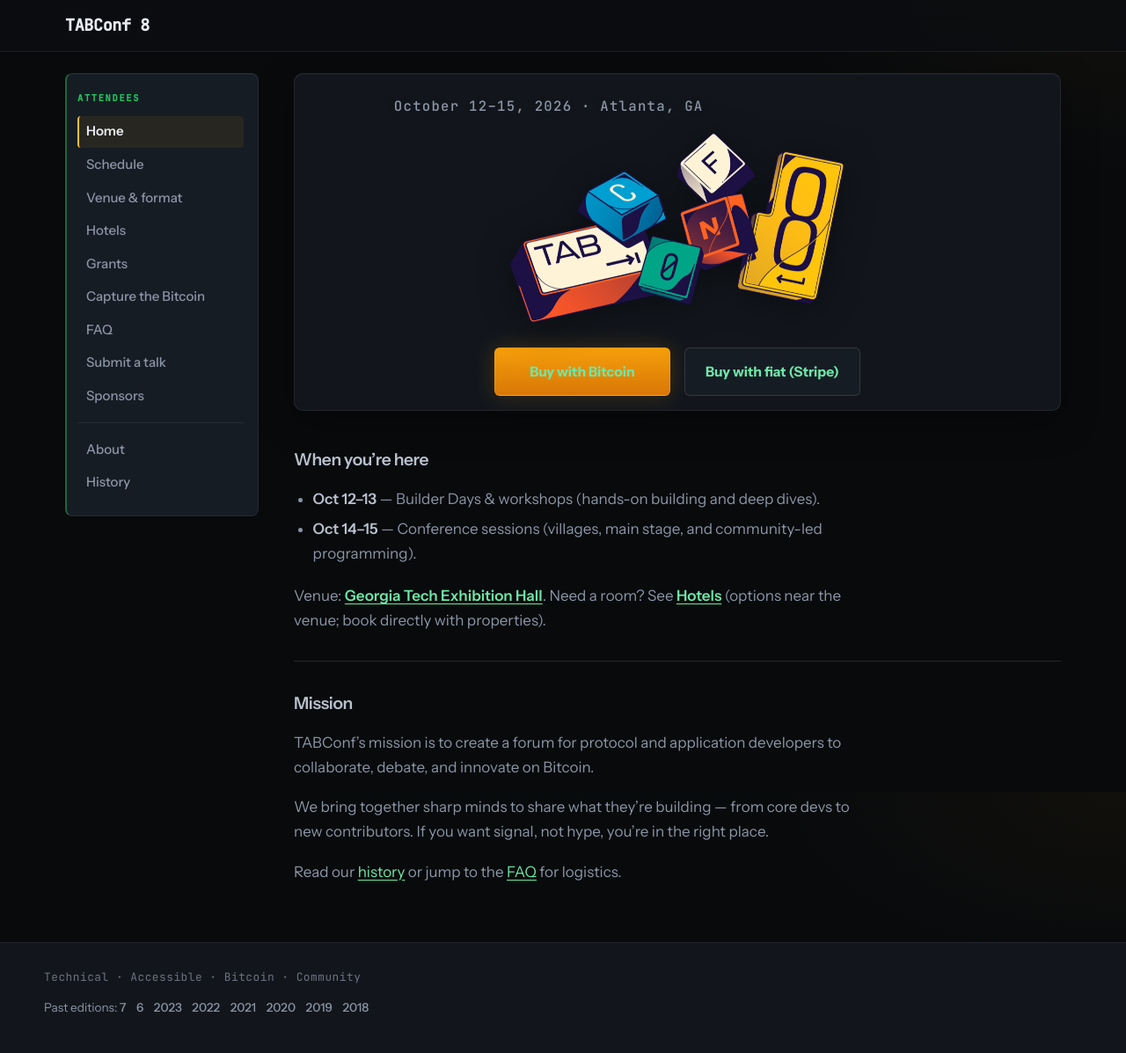
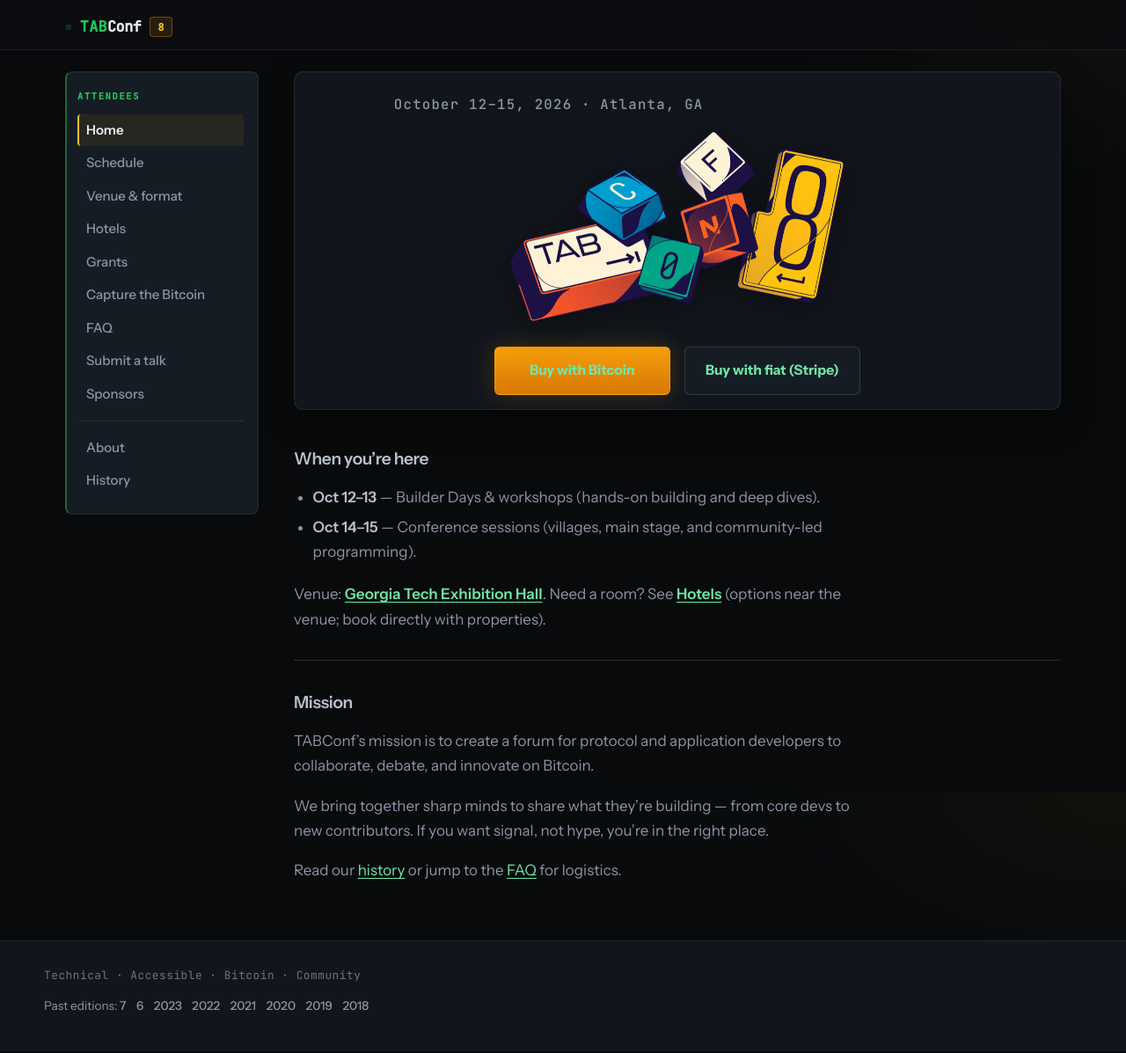
Before and after one commit to TABConf/8.tabconf.com, a Jekyll site: the page built from index.md, in a window 1280 px wide and 1197 px high. Shown: the whole window at 88% size. Built offline with Jekyll 4.4.1, drawn with Linux system fonts in a browser that asks for light colours.

Commit message:
Enhance site title styling and accessibility for TABConf 8. Updated HTML structure to include visually hidden text and added CSS for improved layout, hover effects, and a blinking cursor effect. Adjusted font styles and sizes for better readability and visual appeal.

```diff
--- a/_layouts/default.html
+++ b/_layouts/default.html
@@ -21,7 +21,12 @@
 
   <header class="site-header">
     <div class="site-header__inner">
-      <a class="site-title" href="{{ '/' | relative_url }}">TABConf 8</a>
+      <a class="site-title" href="{{ '/' | relative_url }}">
+        <span class="site-title__prompt" aria-hidden="true"><span class="site-title__dot"></span></span>
+        <span class="site-title__word"><span class="site-title__tab">TAB</span><span class="site-title__conf">Conf</span></span>
+        <span class="site-title__ver">8</span>
+        <span class="visually-hidden">TABConf 8 — home</span>
+      </a>
     </div>
   </header>
 
--- a/assets/css/tabconf.css
+++ b/assets/css/tabconf.css
@@ -93,16 +93,119 @@
 }
 
 .site-title {
-  font-weight: 700;
-  font-size: 1.15rem;
-  letter-spacing: -0.02em;
-  color: var(--text);
+  display: inline-flex;
+  align-items: center;
+  gap: 0.5rem;
   text-decoration: none;
   font-family: var(--font-mono);
+  font-weight: 600;
+  font-size: 1.05rem;
+  letter-spacing: -0.03em;
+  line-height: 1;
+  transition: transform 0.15s ease, filter 0.2s ease;
 }
 
 .site-title:hover {
-  color: var(--link);
+  transform: translateX(1px);
+}
+
+.site-title:focus-visible {
+  outline: 2px solid var(--accent-terminal);
+  outline-offset: 4px;
+  border-radius: 4px;
+}
+
+/* Blinking “shell” cursor dot */
+.site-title__prompt {
+  display: inline-flex;
+  align-items: center;
+  justify-content: center;
+  width: 0.55rem;
+  height: 1.1rem;
+  flex-shrink: 0;
+}
+
+.site-title__dot {
+  display: block;
+  width: 0.38rem;
+  height: 0.38rem;
+  border-radius: 1px;
+  background: var(--accent-terminal);
+  box-shadow: 0 0 10px var(--glow-green);
+  animation: site-title-blink 1.25s step-end infinite;
+}
+
+@keyframes site-title-blink {
+  0%,
+  50% {
+    opacity: 1;
+  }
+  50.01%,
+  100% {
+    opacity: 0.2;
+  }
+}
+
+@media (prefers-reduced-motion: reduce) {
+  .site-title {
+    transition: none;
+  }
+
+  .site-title:hover {
+    transform: none;
+  }
+
+  .site-title__dot {
+    animation: none;
+    opacity: 1;
+  }
+}
+
+.site-title__word {
+  display: inline-flex;
+  align-items: baseline;
+}
+
+.site-title__tab {
+  color: var(--accent-terminal);
+  font-weight: 700;
+  letter-spacing: 0.02em;
+}
+
+.site-title__conf {
+  color: var(--text);
+  font-weight: 700;
+}
+
+.site-title:hover .site-title__tab {
+  text-shadow: 0 0 18px var(--glow-green);
+}
+
+.site-title:hover .site-title__conf {
+  color: var(--text-secondary);
+}
+
+.site-title__ver {
+  display: inline-flex;
+  align-items: center;
+  justify-content: center;
+  min-width: 1.65rem;
+  height: 1.45rem;
+  padding: 0 0.4rem;
+  margin-left: 0.1rem;
+  font-size: 0.72rem;
+  font-weight: 700;
+  line-height: 1;
+  color: var(--accent-orange-bright);
+  background: rgba(245, 158, 11, 0.12);
+  border: 1px solid rgba(245, 158, 11, 0.35);
+  border-radius: 4px;
+  letter-spacing: 0.04em;
+}
+
+.site-title:hover .site-title__ver {
+  background: rgba(245, 158, 11, 0.2);
+  border-color: rgba(251, 191, 36, 0.5);
 }
 
 /* Layout */
```
